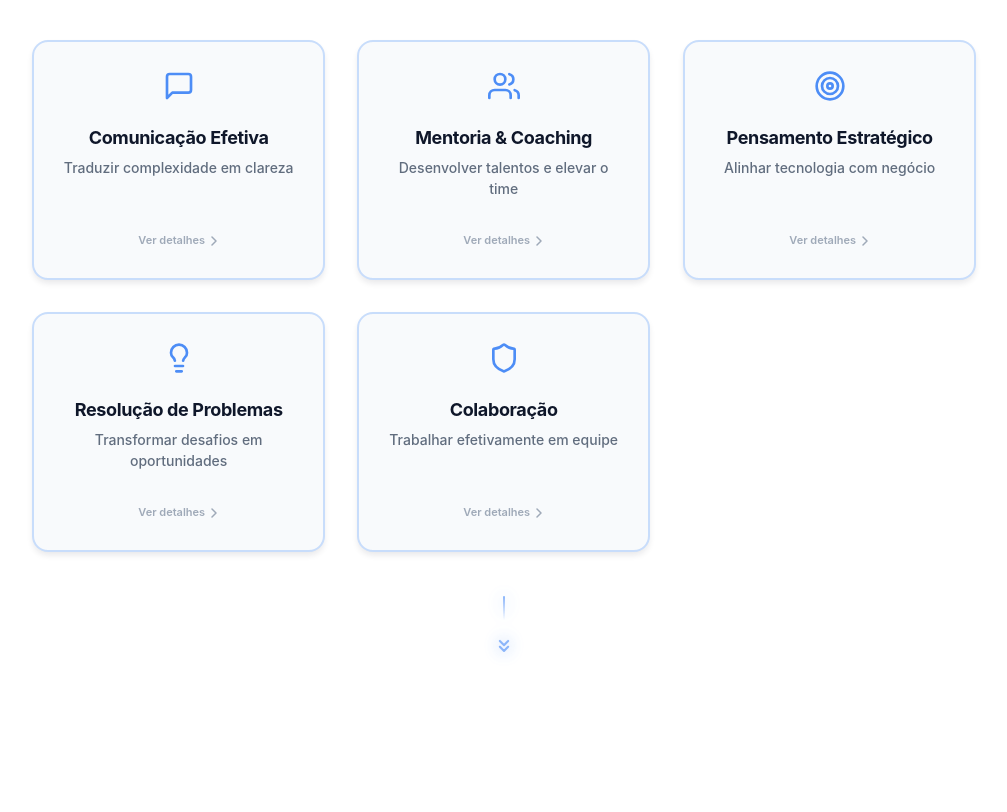
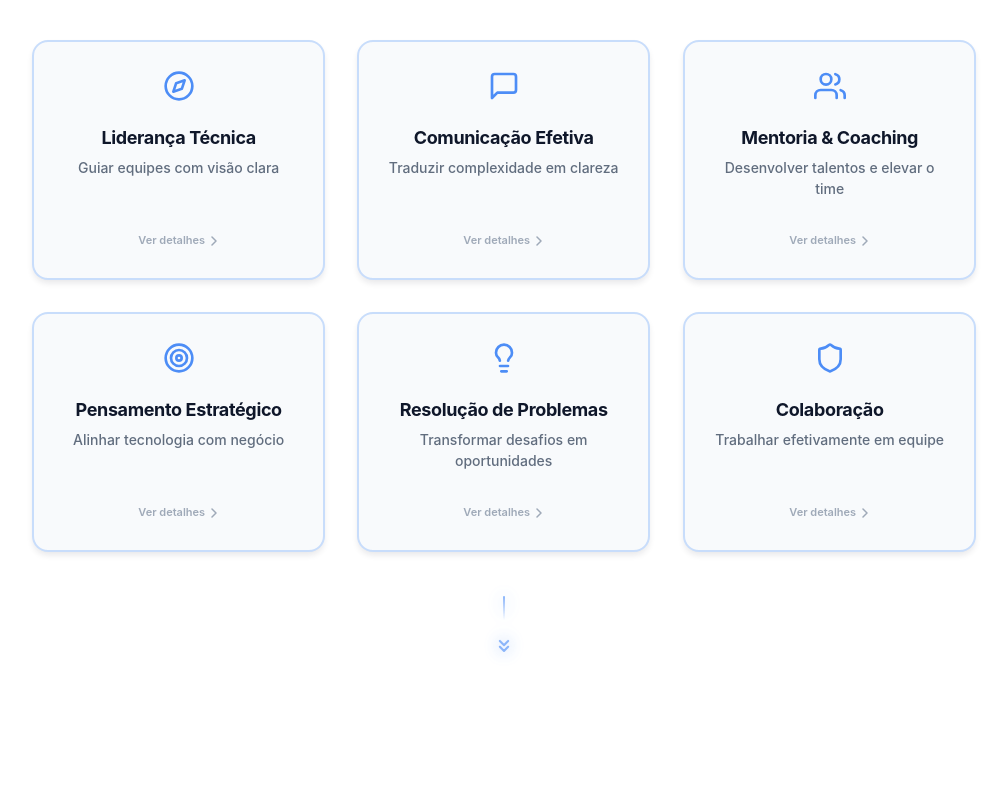
Before and after one commit to ncalvin/cv, a React (Vite) app: page / in a window 1280 px wide. Shown: the part 1440-2252 px from the top of the page, without its empty margins (136-1143 px from the left). Built offline with nearby package versions, Linux system fonts and the light colour scheme.

Commit message:
Update soft skills data and configuration

```diff
--- a/data/softSkillsData.ts
+++ b/data/softSkillsData.ts
@@ -13,6 +13,17 @@ export interface SoftSkill {
  * personal branding and leadership best practices.
  */
 export const softSkillsData: SoftSkill[] = [
+    {
+        name: 'Liderança Técnica',
+        icon: 'compass',
+        tagline: 'Guiar equipes com visão clara',
+        description: 'Capacidade de definir direção técnica, inspirar equipes e tomar decisões arquiteturais que equilibram inovação com pragmatismo.',
+        examples: [
+            'Definição de roadmaps técnicos',
+            'Tomada de decisões arquiteturais',
+            'Inspiração e motivação de times'
+        ]
+    },
     {
         name: 'Comunicação Efetiva',
         icon: 'message',
--- a/package.json
+++ b/package.json
@@ -1,6 +1,6 @@
 {
   "name": "newton-calvin---professional-cv",
-  "homepage": "https://ncalvin.github.io/cv/",
+  "homepage": "https://ncalvin.dev",
   "private": true,
   "version": "0.0.0",
   "type": "module",
```
